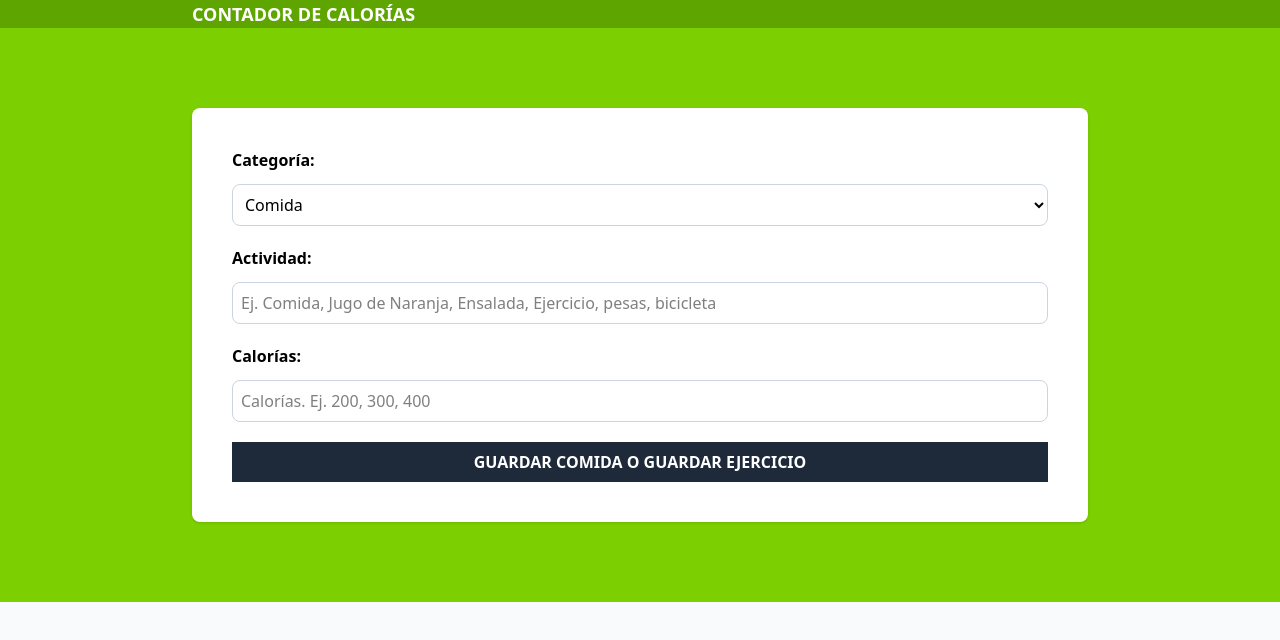
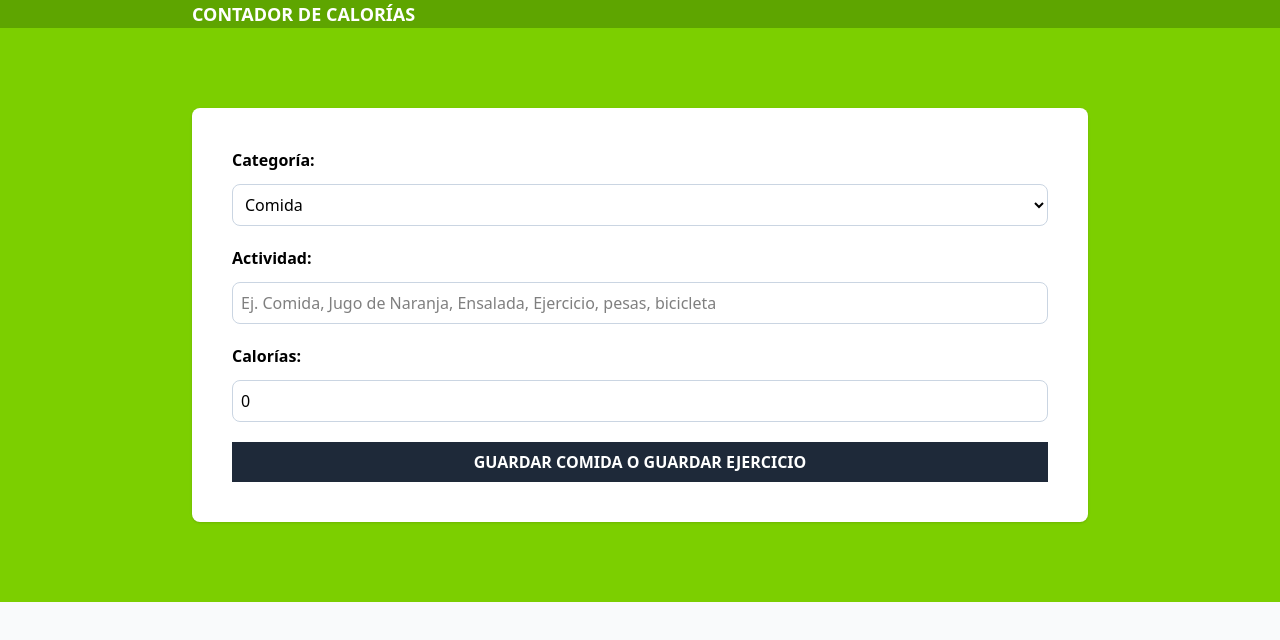
Before and after one commit to juancmdev/calories-tracker-react, a React (Vite) app: page / in a window 1280 px wide. Shown: the top 640 px of the page. Built offline with nearby package versions, Linux system fonts and the light colour scheme.

Commit message:
Update Form.tsx

```diff
--- a/src/components/Form.tsx
+++ b/src/components/Form.tsx
@@ -36,6 +36,7 @@ export default function Form() {
           type="text"
           className="border border-slate-300 p-2 rounded-lg"
           placeholder="Ej. Comida, Jugo de Naranja, Ensalada, Ejercicio, pesas, bicicleta"
+          value={activity.name}
         />
       </div>
       <div className="grid grid-cols-1 gap-3">
@@ -47,6 +48,7 @@ export default function Form() {
           type="number"
           className="border border-slate-300 p-2 rounded-lg"
           placeholder="Calorías. Ej. 200, 300, 400"
+          value={activity.calories}
         />
       </div>
       <input
```
